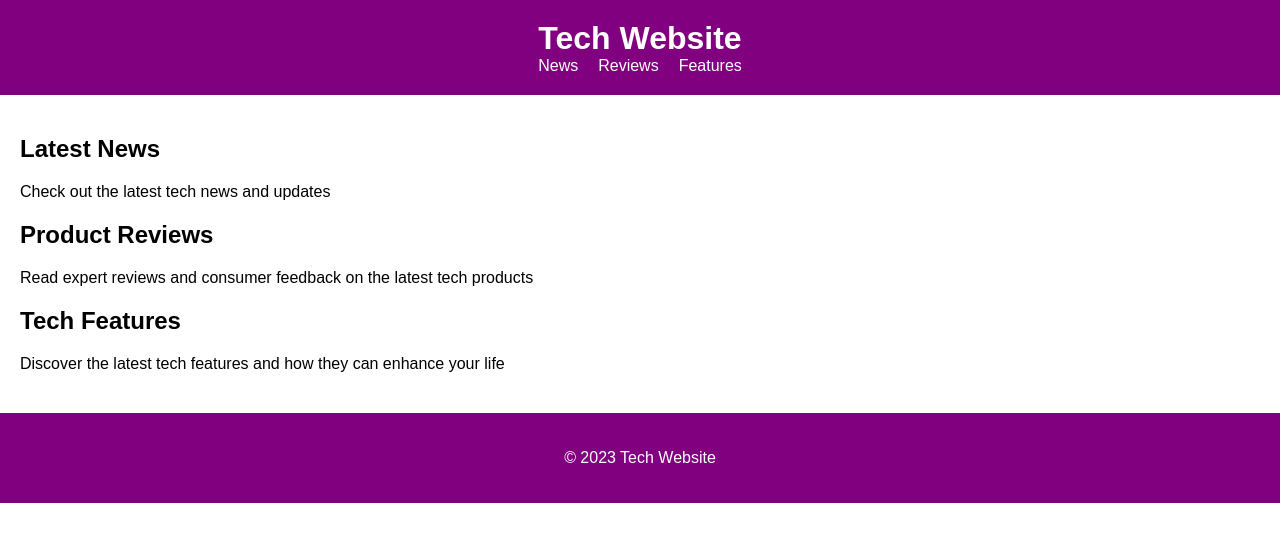
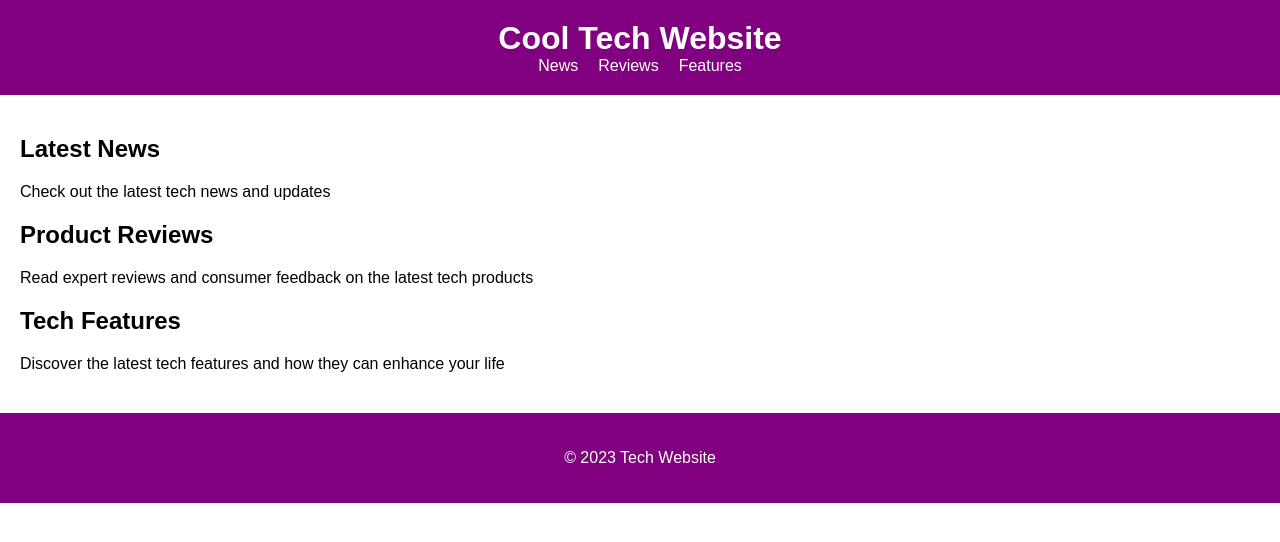
Before and after one commit to AlessiaEsposito/exercice-cours5, a plain HTML site: page index.html in a window 1280 px wide. Drawn offline with Linux system fonts and the light colour scheme.

Commit message:
Changer Tech Website pour Cool Tech Website

```diff
--- a/index.html
+++ b/index.html
@@ -7,7 +7,7 @@
   </head>
   <body>
     <header>
-      <h1>Tech Website</h1>
+      <h1>Cool Tech Website</h1>
       <nav>
         <ul>
           <li><a href="#news">News</a></li>
```
